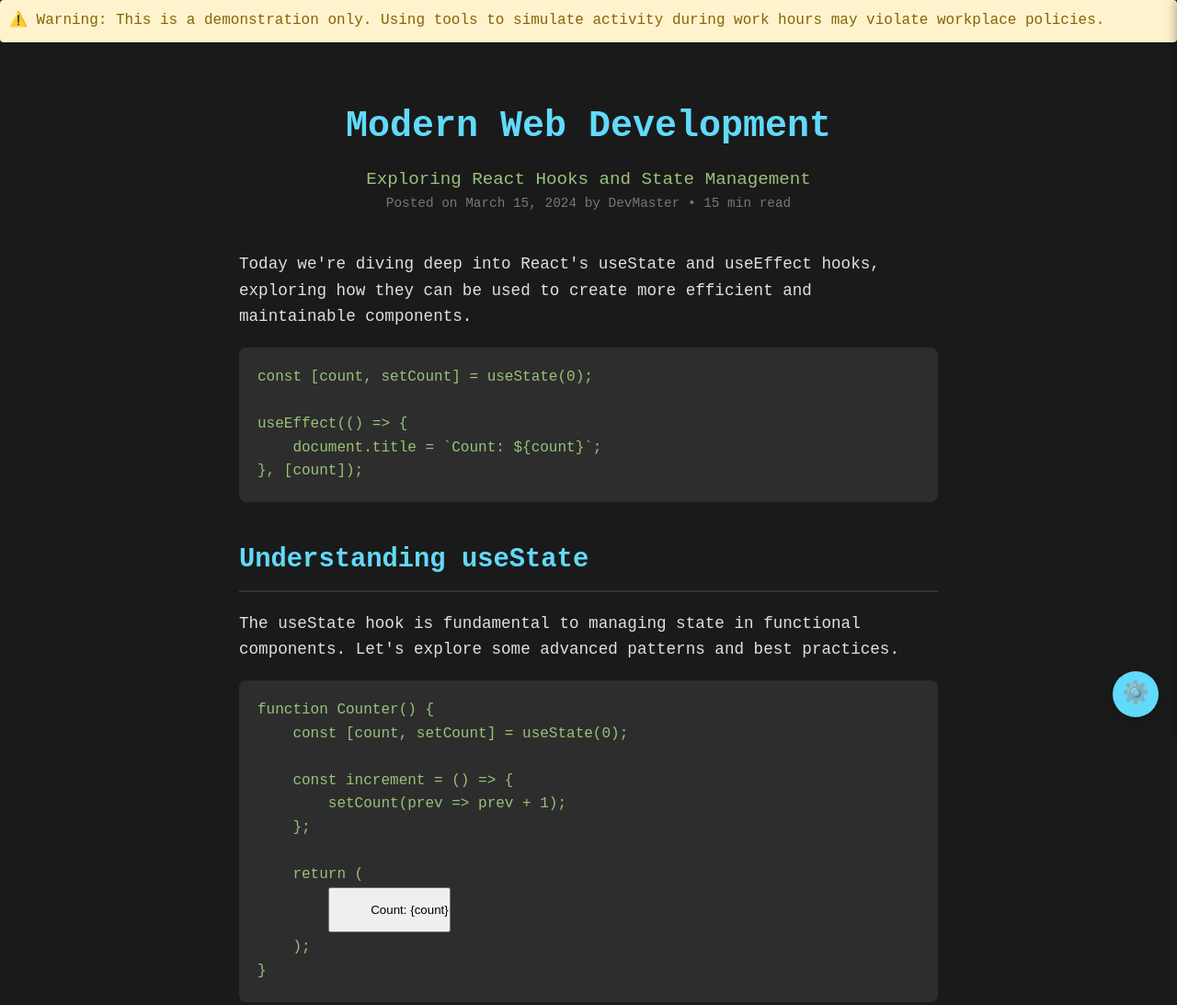
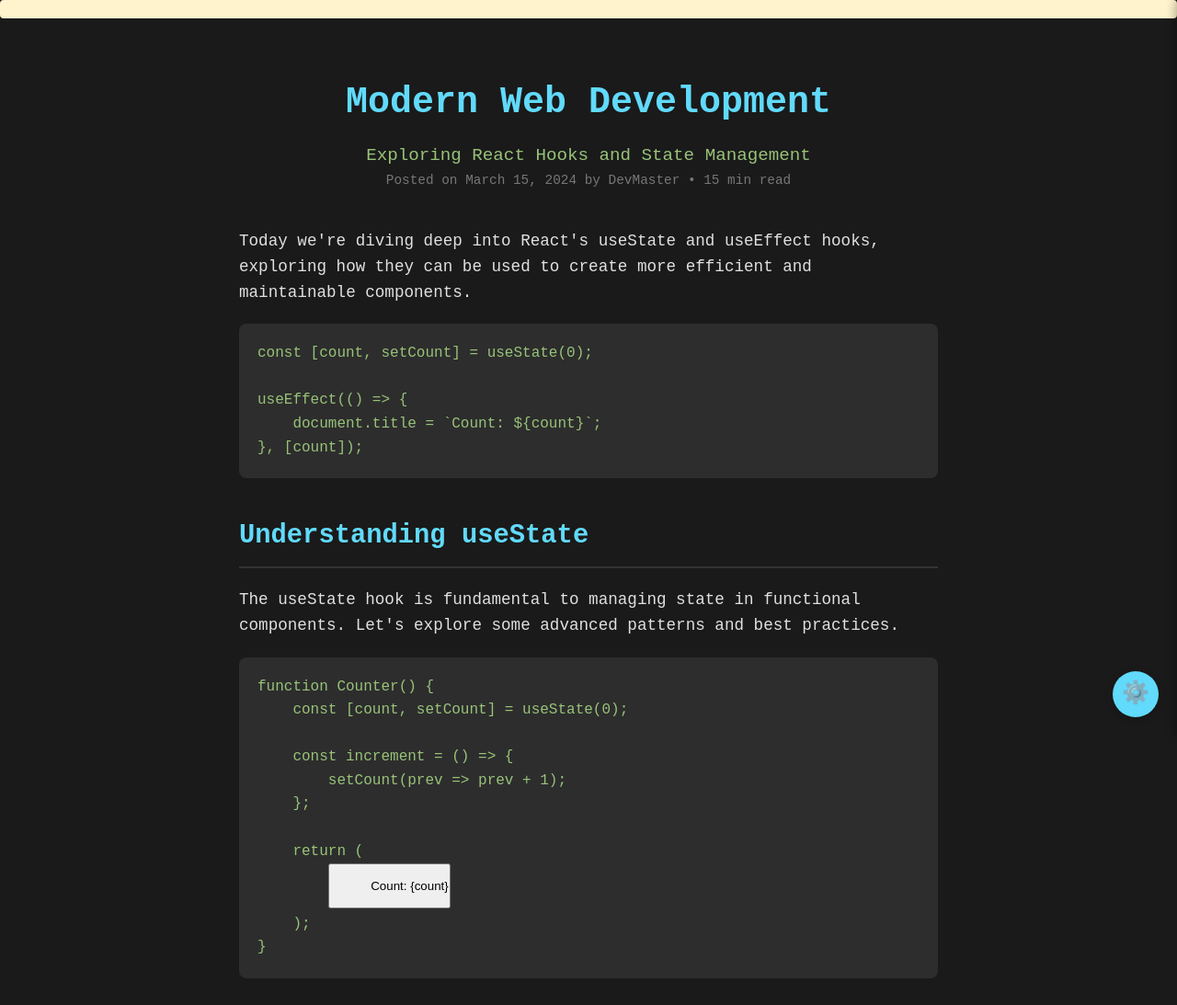
Before and after one commit to phanindrasai27/MOUSIM, a plain HTML site: page index.html in a window 1280 px wide. Shown: the top 1093 px of the page at 92% size. Drawn offline with Linux system fonts and the light colour scheme.

Commit message:
Update index.html

```diff
--- a/index.html
+++ b/index.html
@@ -269,7 +269,6 @@
 </head>
 <body>
     <div class="warning-banner" style="background: #fff3cd; color: #856404; padding: 10px; margin-bottom: 20px; border-radius: 4px;">
-        ⚠️ Warning: This is a demonstration only. Using tools to simulate activity during work hours may violate workplace policies.
     </div>
     <div class="sidebar" id="sidebar">
         <div class="sidebar-header">
```
